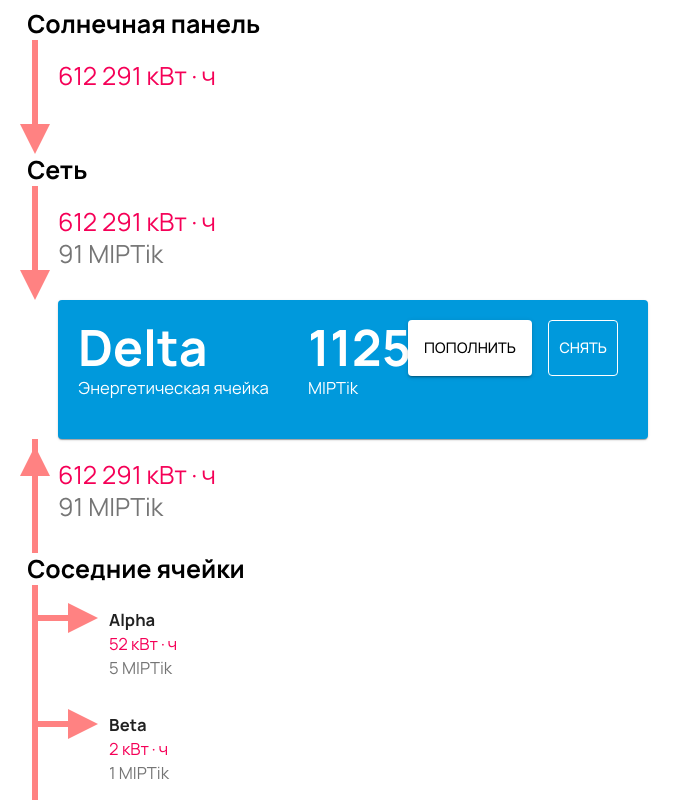
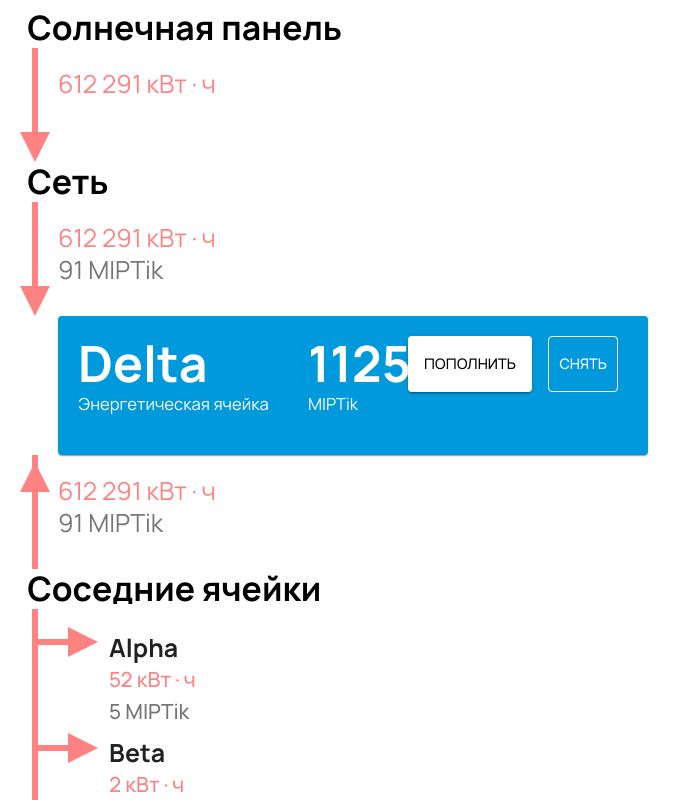
Before and after one commit to shinnik/startblock-frontend-demo, a React (Create React App) app: page / in a window 1280 px wide. Shown: the top 800 px of the page, without its empty margins (0-692 px from the left). Built offline with nearby package versions, Linux system fonts and the light colour scheme.

Commit message:
Providing correct colors

```diff
--- a/src/App.js
+++ b/src/App.js
@@ -22,6 +22,11 @@ let theme = createMuiTheme({
             '"Segoe UI Symbol"',
         ].join(','),
     },
+    palette: {
+        secondary: {
+            main: '#FF8282',
+        },
+    },
 });
 theme = responsiveFontSizes(theme);
 
--- a/src/lib/containers/CellInfo/CellInfo.js
+++ b/src/lib/containers/CellInfo/CellInfo.js
@@ -6,9 +6,9 @@ import Typography from '@material-ui/core/Typography';
 
 function CellInfo({name, amount, money}) {
     return <div className={styles.CellInfo}>
-        {name && <Typography color='textPrimary' variant='body1'><b>{name}</b></Typography>}
-        {amount && <Typography color='secondary' variant='body1'>{amount} {energy}</Typography>}
-        {money && <Typography color='textSecondary' variant='body1'>{money} {currency}</Typography>}
+        {name && <Typography color='textPrimary' variant='h5'><b>{name}</b></Typography>}
+        {amount && <Typography color='secondary' variant='h6'>{amount} {energy}</Typography>}
+        {money && <Typography color='textSecondary' variant='h6'>{money} {currency}</Typography>}
     </div>
 }
 
--- a/src/lib/pages/MainPage/MainPage.js
+++ b/src/lib/pages/MainPage/MainPage.js
@@ -87,11 +87,11 @@ function MainPage() {
     return <div className={styles.MainPage}>
         <Container className={styles.Grid1} >
             <Box className={styles.Item1}>
-                <Typography style={shift} variant='h5'><b>{data[0].type && data[0].type}</b></Typography>
+                <Typography style={shift} variant='h4'><b>{data[0].type && data[0].type}</b></Typography>
                 <ArrowAndInfo {...data[0]} />
             </Box>
             <Box className={styles.Item2}>
-                <Typography style={shift} variant='h5'><b>{data[1].type && data[1].type}</b></Typography>
+                <Typography style={shift} variant='h4'><b>{data[1].type && data[1].type}</b></Typography>
                 <ArrowAndInfo {...data[1]} />
             </Box>
         </Container>
@@ -103,12 +103,12 @@ function MainPage() {
         <Container className={styles.Grid2} >
             <Box className={styles.Item3}>
                 <ArrowAndInfo {...data[2]} />
-                <Typography style={shift} variant='h5'><b>Соседние ячейки</b></Typography>
+                <Typography style={shift} variant='h4'><b>Соседние ячейки</b></Typography>
                 <MultiArrow data={multidata} arr={arr} />
             </Box>
             <Box className={styles.Item4}>
                 <ArrowAndInfo {...data[3]} />
-                <Typography style={shift} variant='h5'><b>Нагрузка</b></Typography>
+                <Typography style={shift} variant='h4'><b>Нагрузка</b></Typography>
                 <MultiArrow data={multidata2} arr={arr2} />
             </Box>
         </Container>
```
